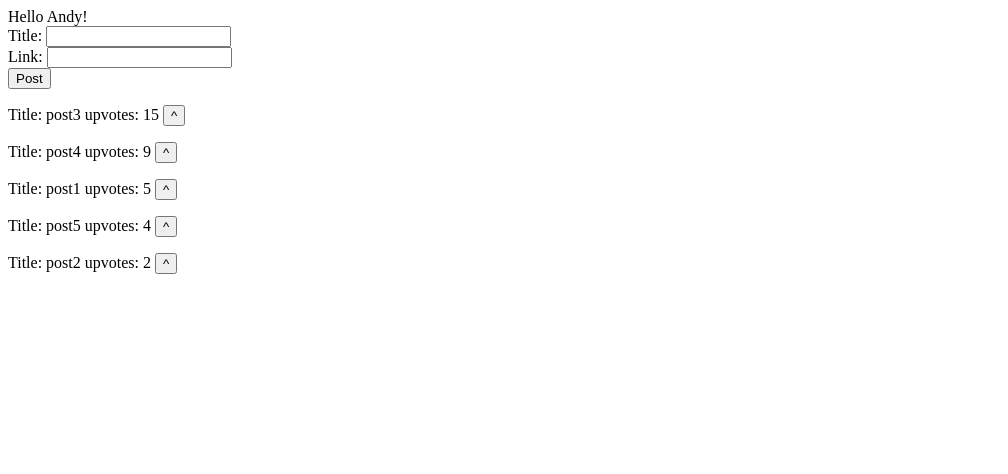
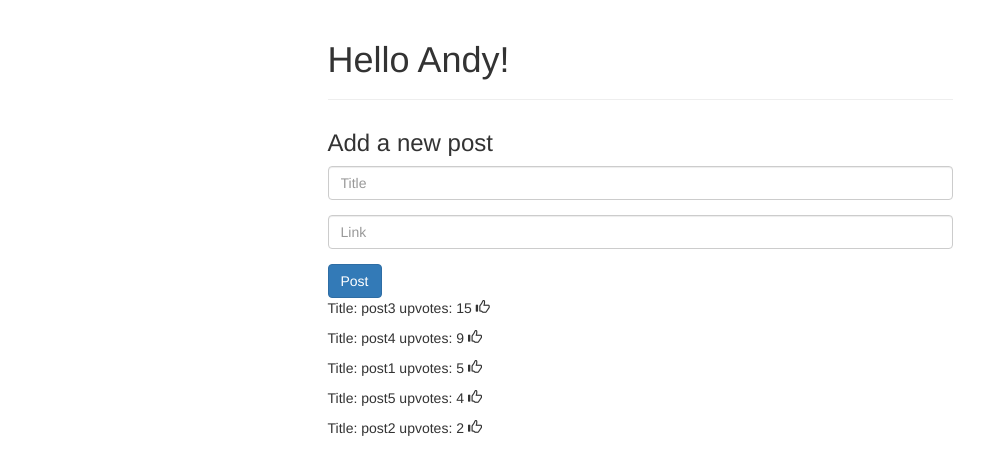
Before and after one commit to andygnewman/mean-tutorial, a website: page app/index.html in a window 1280 px wide. Shown: the whole page, without its empty margins (0-1008 px from the left). Drawn offline with nearby package versions, Linux system fonts and the light colour scheme.

Commit message:
added bootstrap styling

```diff
--- a/app/index.html
+++ b/app/index.html
@@ -2,34 +2,51 @@
 <html>
   <head>
     <title>My 1st Angular App</title>
+    <link href="http://maxcdn.bootstrapcdn.com/bootstrap/3.2.0/css/bootstrap.min.css"
+      rel="stylesheet">
     <script src="../node_modules/angular/angular.js"></script>
     <script src="js/app.js"></script>
+    <style> .glyphicon-thumbs-up {cursor:pointer} </style>
   </head>
   <body ng-app="andyNews" ng-controller="MainCtrl">
 
-    <section id="welcome">
-      {{test}}
+    <section class="row">
+
+      <section class="col-md-6 col-md-offset-3">
+
+        <section class="page-header" id="welcome">
+          <h1>{{test}}</h1>
         </section>
 
-    <section id="add-new-post">
+        <section id="add-new-post" style="margin-top:30px;">
           <form ng-submit="addPost()">
-        <label for="new-post-title">Title: </label>
-        <input id="new-post-title" type="text" ng-model="title"></input>
-        <br>
-        <label for="new-post-link">Link: </label>
-        <input id="new-post-link" type="text" ng-model="link"></input>
-        <br>
-        <button id="add-post-button" type="submit">Post</button>
+            <h3>Add a new post</h3>
+            <section class="form-group">
+              <input id="new-post-title" type="text" ng-model="title"
+                      class="form-control" placeholder="Title"></input>
+            </section>
+            <section class="form-group">
+            <input id="new-post-link" type="text" ng-model="link"
+                    class="form-control" placeholder="Link"></input>
+            </section>
+            <button id="add-post-button" type="submit" class="btn btn-primary">
+              Post</button>
           </form>
         </section>
 
         <section ng-repeat="post in posts | orderBy: '-upvotes'">
           <p>Title: <span>{{post.title}}</span>
-         <span ng-show="post.link">Link: <a href="{{post.link}}">{{post.link}}</a>
+             <span style="font-size:20px; margin-left:10px;"
+             ng-show="post.link">Link: <a href="{{post.link}}">{{post.link}}</a>
              </span>
              upvotes: <span>{{post.upvotes}} </span>
-         <button ng-click="incrementUpvotes(post)">^</button>
+             <span class="glyphicon glyphicon-thumbs-up"
+              ng-click="incrementUpvotes(post)"></span>
           </p>
+        </section>
+
+      </section>
+
     </section>
 
   </body>
```
Lines whose indentation alone changed are shown as unchanged.
